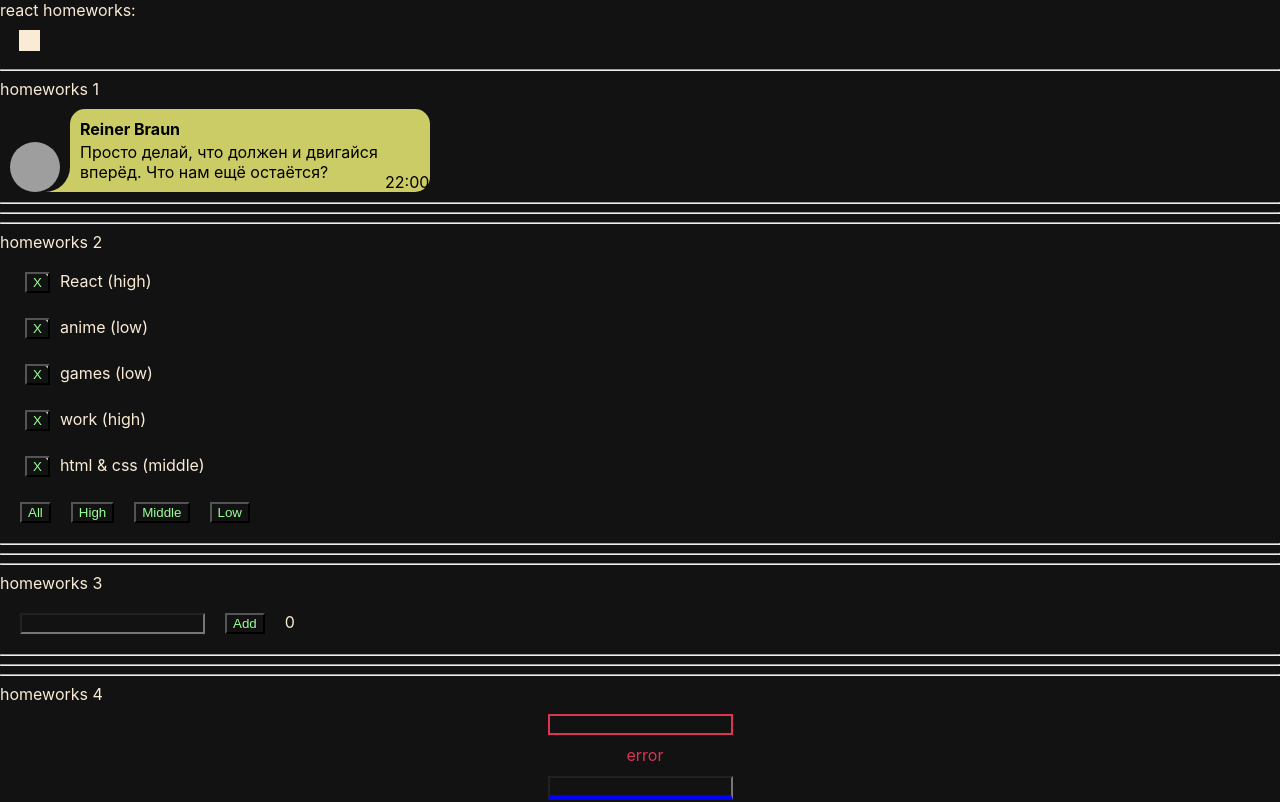
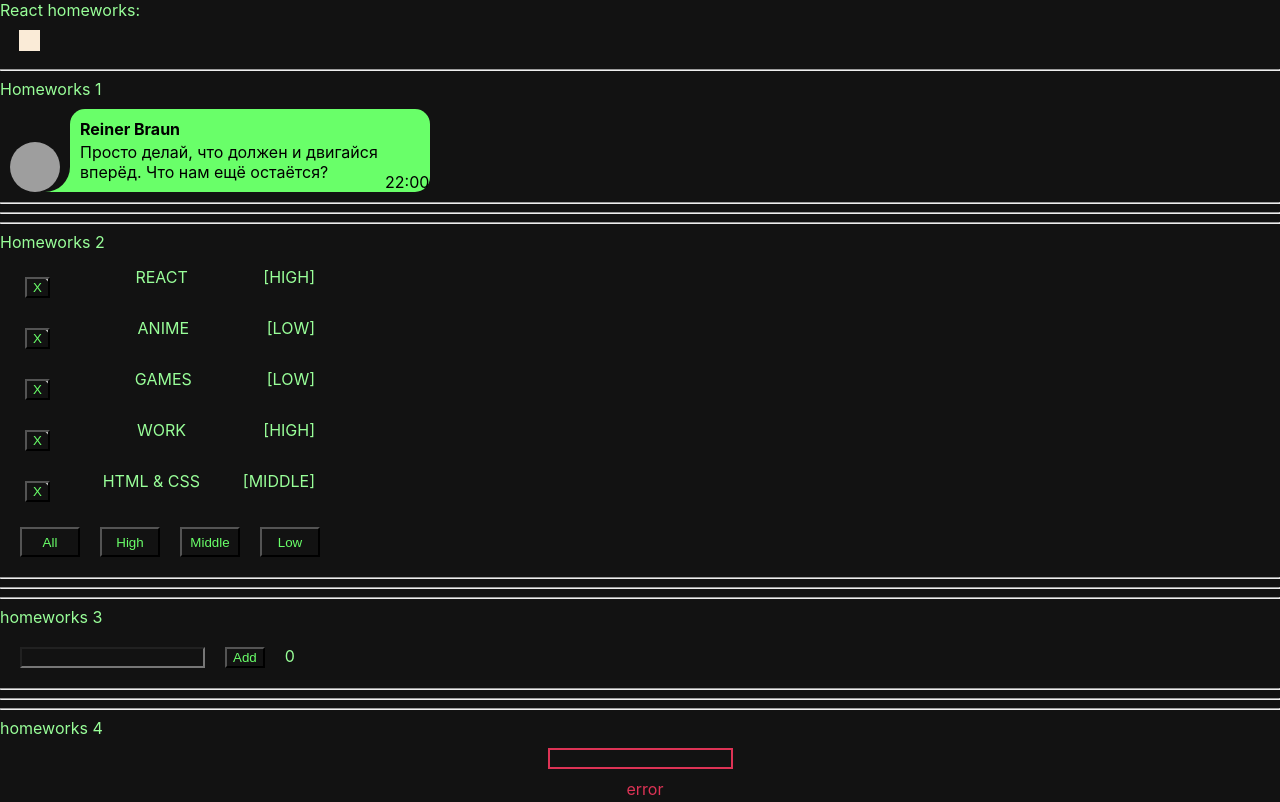
Before and after one commit to Sheih101/Ignat-dz, a React (Create React App) app: page /#/pre-junior in a window 1280 px wide. Shown: the top 802 px of the page. Built offline with nearby package versions, Linux system fonts and the light colour scheme; grey boxes are pictures that could not be loaded.

Commit message:
cosmetic refactoring

```diff
--- a/src/p1-main/m1-ui/u1-app/App.module.css
+++ b/src/p1-main/m1-ui/u1-app/App.module.css
@@ -1,3 +1,3 @@
 .App {
-
+    color: #99ff99;
 }
--- a/src/p1-main/m1-ui/u1-app/App.tsx
+++ b/src/p1-main/m1-ui/u1-app/App.tsx
@@ -5,7 +5,7 @@ import HW5 from '../../../p2-homeworks/h5-rrd-v6/HW5';
 export function App() {
     return (
         <div className={s.App}>
-            <div>react homeworks:</div>
+            <div>React homeworks:</div>
             <HW5/>
         </div>
     )
--- a/src/p2-homeworks/h1/HW1.tsx
+++ b/src/p2-homeworks/h1/HW1.tsx
@@ -12,7 +12,7 @@ function HW1() {
     return (
         <div>
             <hr/>
-            homeworks 1
+            Homeworks 1
 
             <Message
                 avatar={messageData.avatar}
--- a/src/p2-homeworks/h1/Message.module.css
+++ b/src/p2-homeworks/h1/Message.module.css
@@ -6,7 +6,7 @@
 }
 
 .bodyMessage {
-    background-color: #cccc66;
+    background-color: #69ff69;;
     width: 360px;
     border-radius: 15px 15px 15px 0;
     color: black;
@@ -25,7 +25,7 @@
     display:block;
     height: 100%;
     border-radius: 0 0 0 50%;
-    box-shadow: 0 0 0 50vw #cccc66;
+    box-shadow: 0 0 0 50vw #69ff69;
     transform: scale(-1, 1);
 }
 
--- a/src/p2-homeworks/h2/Affair.tsx
+++ b/src/p2-homeworks/h2/Affair.tsx
@@ -1,7 +1,7 @@
 import React from 'react'
-import {AffairType} from "./HW2";
+import {AffairType} from './HW2';
 import s from './Affairs.module.css'
-import SuperButton from "../h4/common/c2-SuperButton/SuperButton";
+import SuperButton from '../h4/common/c2-SuperButton/SuperButton';
 
 type AffairPropsType = {
     affair: AffairType
@@ -10,13 +10,15 @@ type AffairPropsType = {
 
 function Affair(props: AffairPropsType) {
 
-    const deleteCallback = () => {props.deleteAffairCallback(props.affair._id)}
+    const deleteCallback = () => {
+        props.deleteAffairCallback(props.affair._id)
+    }
 
     return (
         <div className={s.affair}>
-            {/*<button onClick={deleteCallback}>X</button>*/}
-            <SuperButton onClick={deleteCallback}>X</SuperButton>
-            {props.affair.name} ({props.affair.priority})
+            <div><SuperButton onClick={deleteCallback}>X</SuperButton></div>
+            <div>{props.affair.name}</div>
+            <div>[{props.affair.priority}]</div>
         </div>
     )
 }
--- a/src/p2-homeworks/h2/Affairs.module.css
+++ b/src/p2-homeworks/h2/Affairs.module.css
@@ -1,7 +1,23 @@
 .someClass {
     margin: 10px;
+    display: flex;
+    flex-direction: column;
+}
+
+.filterButtonsContainer {
+    width: 320px;
+    display: flex;
+    justify-content: space-between;
+}
+
+.button {
+    width: 150px;
+    height: 30px;
 }
 
 .affair {
+    width: 300px;
     margin: 5px;
+    display: flex;
+    justify-content: space-between;
 }
--- a/src/p2-homeworks/h2/Affairs.tsx
+++ b/src/p2-homeworks/h2/Affairs.tsx
@@ -1,8 +1,8 @@
-import React, {Dispatch, SetStateAction} from 'react'
+import React from 'react'
 import Affair from './Affair'
 import {AffairType, FilterType} from './HW2'
 import s from './Affairs.module.css'
-import SuperButton from "../h4/common/c2-SuperButton/SuperButton";
+import SuperButton from '../h4/common/c2-SuperButton/SuperButton';
 
 type AffairsPropsType = {
     data: Array<AffairType>
@@ -20,19 +20,19 @@ function Affairs(props: AffairsPropsType) {
     ))
 
     const setAll = () => props.setFilter('all')
-    const setHigh = () => props.setFilter('high')
-    const setMiddle = () => props.setFilter('middle')
-    const setLow = () => props.setFilter('low')
+    const setHigh = () => props.setFilter('HIGH')
+    const setMiddle = () => props.setFilter('MIDDLE')
+    const setLow = () => props.setFilter('LOW')
 
     return (
         <div className={s.someClass}>
-
             {mappedAffairs}
-
-            <SuperButton onClick={setAll}>All</SuperButton>
-            <SuperButton onClick={setHigh}>High</SuperButton>
-            <SuperButton onClick={setMiddle}>Middle</SuperButton>
-            <SuperButton onClick={setLow}>Low</SuperButton>
+            <div className={s.filterButtonsContainer}>
+                <SuperButton onClick={setAll} className={s.button}>All</SuperButton>
+                <SuperButton onClick={setHigh} className={s.button}>High</SuperButton>
+                <SuperButton onClick={setMiddle} className={s.button}>Middle</SuperButton>
+                <SuperButton onClick={setLow} className={s.button}>Low</SuperButton>
+            </div>
         </div>
     )
 }
--- a/src/p2-homeworks/h2/HW2.tsx
+++ b/src/p2-homeworks/h2/HW2.tsx
@@ -2,7 +2,7 @@ import React, {useState} from 'react'
 import Affairs from './Affairs'
 
 // types
-export type AffairPriorityType = 'high' | 'middle' | 'low'
+export type AffairPriorityType = 'HIGH' | 'MIDDLE' | 'LOW'
 export type AffairType = {
     _id: number
     name: string
@@ -12,11 +12,11 @@ export type FilterType = 'all' | AffairPriorityType
 
 // constants
 const defaultAffairs: Array<AffairType> = [
-    {_id: 1, name: 'React', priority: 'high'},
-    {_id: 2, name: 'anime', priority: 'low'},
-    {_id: 3, name: 'games', priority: 'low'},
-    {_id: 4, name: 'work', priority: 'high'},
-    {_id: 5, name: 'html & css', priority: 'middle'},
+    {_id: 1, name: 'REACT', priority: 'HIGH'},
+    {_id: 2, name: 'ANIME', priority: 'LOW'},
+    {_id: 3, name: 'GAMES', priority: 'LOW'},
+    {_id: 4, name: 'WORK', priority: 'HIGH'},
+    {_id: 5, name: 'HTML & CSS', priority: 'MIDDLE'},
 ]
 
 // pure helper functions
@@ -41,18 +41,13 @@ function HW2() {
     return (
         <div>
             <hr/>
-            homeworks 2
-
-
+            Homeworks 2
             <Affairs
                 data={filteredAffairs}
                 setFilter={setFilter}
                 deleteAffairCallback={deleteAffairCallback}
             />
-
             <hr/>
-            {/*для личного творчества, могу проверить*/}
-            {/*<AlternativeAffairs/>*/}
             <hr/>
         </div>
     )
--- a/src/p2-homeworks/h4/common/c2-SuperButton/SuperButton.module.css
+++ b/src/p2-homeworks/h4/common/c2-SuperButton/SuperButton.module.css
@@ -2,14 +2,14 @@
     0% {
         left: -130%;
     }
-    100 % {
+    100% {
         left: 130%;
     }
 }
 
 .default {
     background: #121212;
-    color: #99ff99;
+    color: #69ff69;
     outline: none;
 }
 
--- a/src/p2-homeworks/h4/common/c2-SuperButton/SuperButton.tsx
+++ b/src/p2-homeworks/h4/common/c2-SuperButton/SuperButton.tsx
@@ -3,16 +3,12 @@ import s from './SuperButton.module.css'
 
 // тип пропсов обычной кнопки, children в котором храниться название кнопки там уже описан
 type DefaultButtonPropsType = DetailedHTMLProps<ButtonHTMLAttributes<HTMLButtonElement>, HTMLButtonElement>
-
 type SuperButtonPropsType = DefaultButtonPropsType & {
     red?: boolean
 }
 
 const SuperButton: React.FC<SuperButtonPropsType> = (
-    {
-        red, className,
-        ...restProps// все остальные пропсы попадут в объект restProps, там же будет children
-    }
+    {red, className, ...restProps}// все остальные пропсы попадут в объект restProps, там же будет children}
 ) => {
     const finalClassName = `${s.button} ${red ? s.red : s.default} ${className}`
 
```
Also changed, not shown: 2 other files (tests, documents, lock files or other folders).
